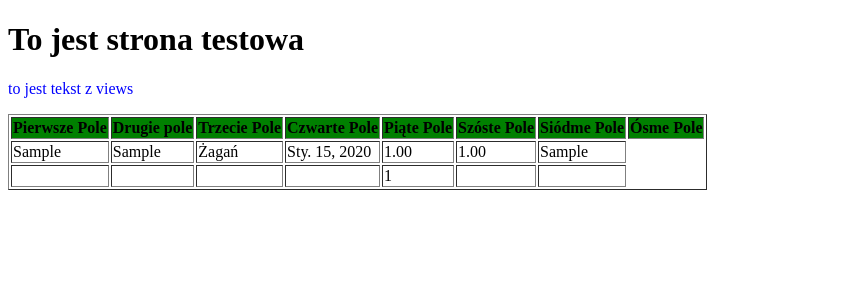
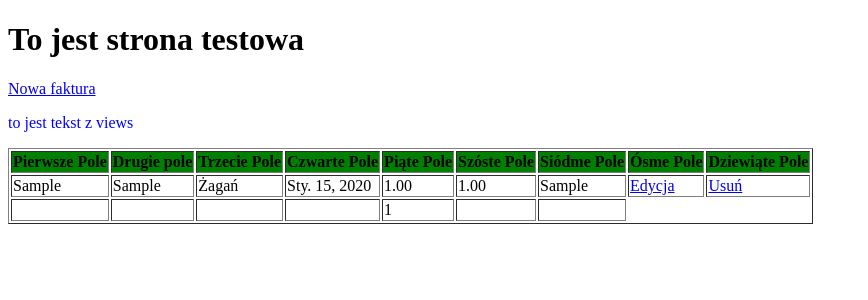
Before and after one commit to gizgs/Julia, a Django app: page /faktury/ in a window 1280 px wide. Shown: the top 300 px of the page, without its empty margins (0-868 px from the left). Run offline with Django 3.2, Linux system fonts and the light colour scheme; tables that the repository leaves empty hold one stand-in row (values such as "Sample post").

Commit message:
Drugi commit

```diff
--- /dev/null
+++ b/faktury/forms.py
@@ -0,0 +1,6 @@
+from django.forms import ModelForm
+from .models import Faktura
+class FakturaForm(ModelForm):
+    class Meta:
+        model = Faktura
+        fields = ['numer', 'nazwa', 'data_wystawienia', 'kwota_netto', 'vat', 'miejsce', 'plik']
--- a/faktury/urls.py
+++ b/faktury/urls.py
@@ -1,8 +1,15 @@
 from django.urls import path
 from .views import test
+from .views import nowa_faktura, edycja_faktury, usuwanie_faktury
 
 
 urlpatterns = [
 
     path('', test),
+    path('nowa/', nowa_faktura, name = 'nowa_faktura'),
+    path('edycja/<int:id>/', edycja_faktury, name = 'edycja_faktury'),
+    path('usuwanie/<int:id>/', usuwanie_faktury, name = 'usuwanie_faktury'),
+
+
+
 ]
--- a/faktury/views.py
+++ b/faktury/views.py
@@ -1,8 +1,8 @@
 from django.http import HttpResponse
-from django.shortcuts import render
+from django.shortcuts import render, redirect, get_object_or_404
 from django.db.models import Sum
-
 from  .models import Faktura
+from .forms import FakturaForm
 
 # Create your views here.
 def test(request):
@@ -12,3 +12,30 @@ def test(request):
     suma = Faktura.objects.all().aggregate(Sum('kwota_netto')).get('kwota_netto__sum', 0.00)
 
     return render(request, 'test.html', {'text': texty, 'lista': lista, 'faktura': faktura, 'suma': suma })
+
+def nowa_faktura(request):
+    form = FakturaForm(request.POST or None, request.FILES or None)
+
+    if form.is_valid():
+        form.save()
+        return redirect(test)
+
+    return render(request, 'nowa_faktura.html', {'form': form})
+
+def edycja_faktury(request, id):
+    faktura = get_object_or_404(Faktura, pk=id)
+    form = FakturaForm(request.POST or None, request.FILES or None, instance=faktura)
+
+    if form.is_valid():
+        form.save()
+        return redirect(test)
+
+    return render(request, 'nowa_faktura.html', {'form': form})
+
+def usuwanie_faktury(request, id):
+    faktura = get_object_or_404(Faktura, pk=id)
+
+    if request.method == 'POST':
+        faktura.delete()
+        return redirect(test)
+    return render(request, 'potwierdz.html', {'faktura': faktura})
--- /dev/null
+++ b/requirements.txt
@@ -0,0 +1 @@
+Django~=2.2.4
--- a/templates/test.html
+++ b/templates/test.html
@@ -10,6 +10,7 @@
 </head>
 <body>
 <h1>To jest strona testowa</h1>
+<a href="{% url 'nowa_faktura' %}">Nowa faktura</a>
 <p>{{ text }}</p>
 <td>{{ kwota_brutto }}</td>
 <table border="">
@@ -21,6 +22,7 @@
     <th bgcolor="green">Szóste Pole</th>
     <th bgcolor="green">Siódme Pole</th>
     <th bgcolor="green">Ósme Pole</th>
+    <th bgcolor="green">Dziewiąte Pole</th>
 {% for i in faktura %}
 <tr>
     <td>{{ i.nazwa }}</td>
@@ -30,7 +32,8 @@
     <td>{{ i.kwota_netto }}</td>
     <td>{{ i.vat }}</td>
     <td>{{ i.plik }}</td>
-
+    <td><a href="{% url 'edycja_faktury' i.id %}">Edycja</a></td>
+    <td><a href="{% url 'usuwanie_faktury' i.id %}">Usuń</a> </td>
 </tr>
 
 {% endfor %}
```
Also changed, not shown: templates/nowa_faktura.html (added, +20 -0 lines), templates/potwierdz.html (added, +16 -0 lines), moje_media/IMG-20191029-WA0000.jpg (added), moje_media/IMG-20191029-WA0000_9Lahz6h.jpg (added), moje_media/IMG-20191029-WA0000_dI8bjo7.jpg (added), moje_media/rysunek.png (added), 1 other file.
